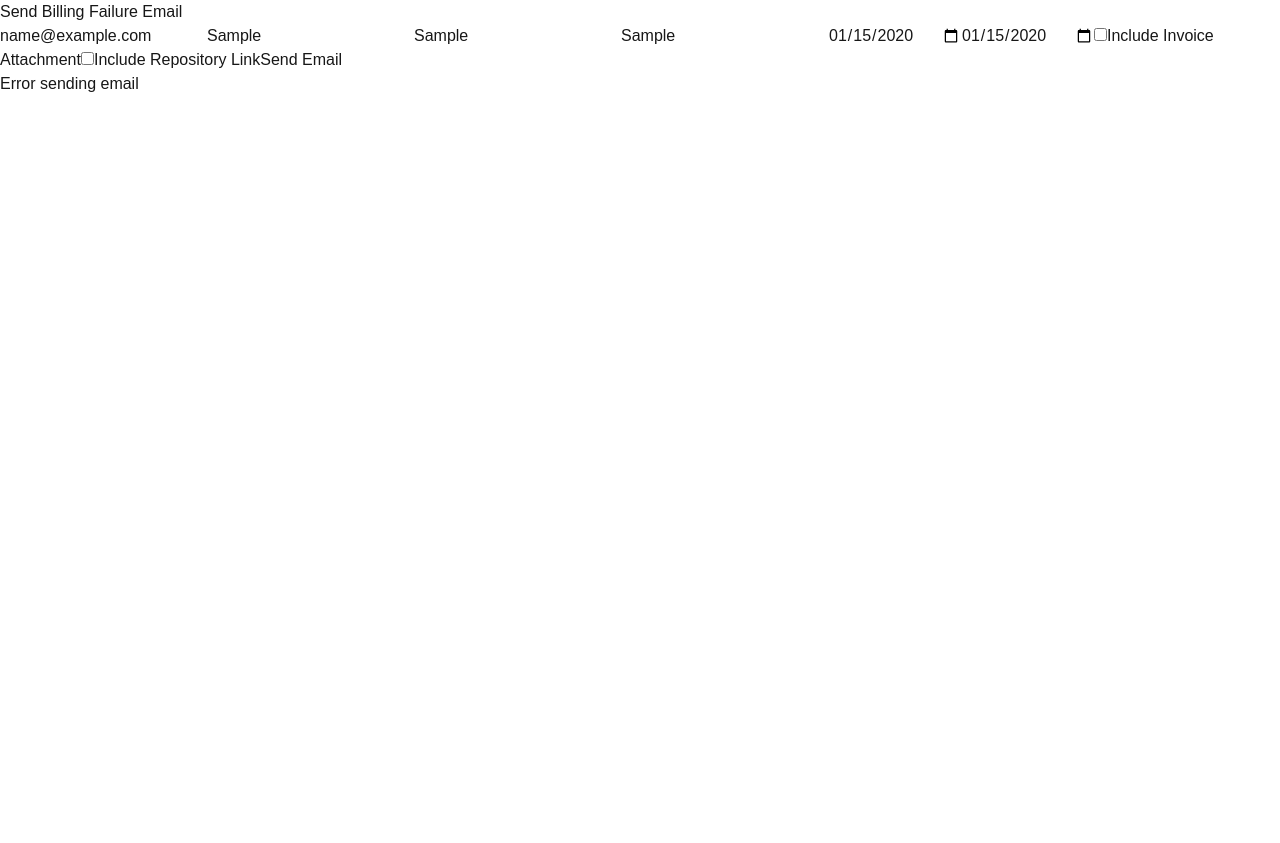
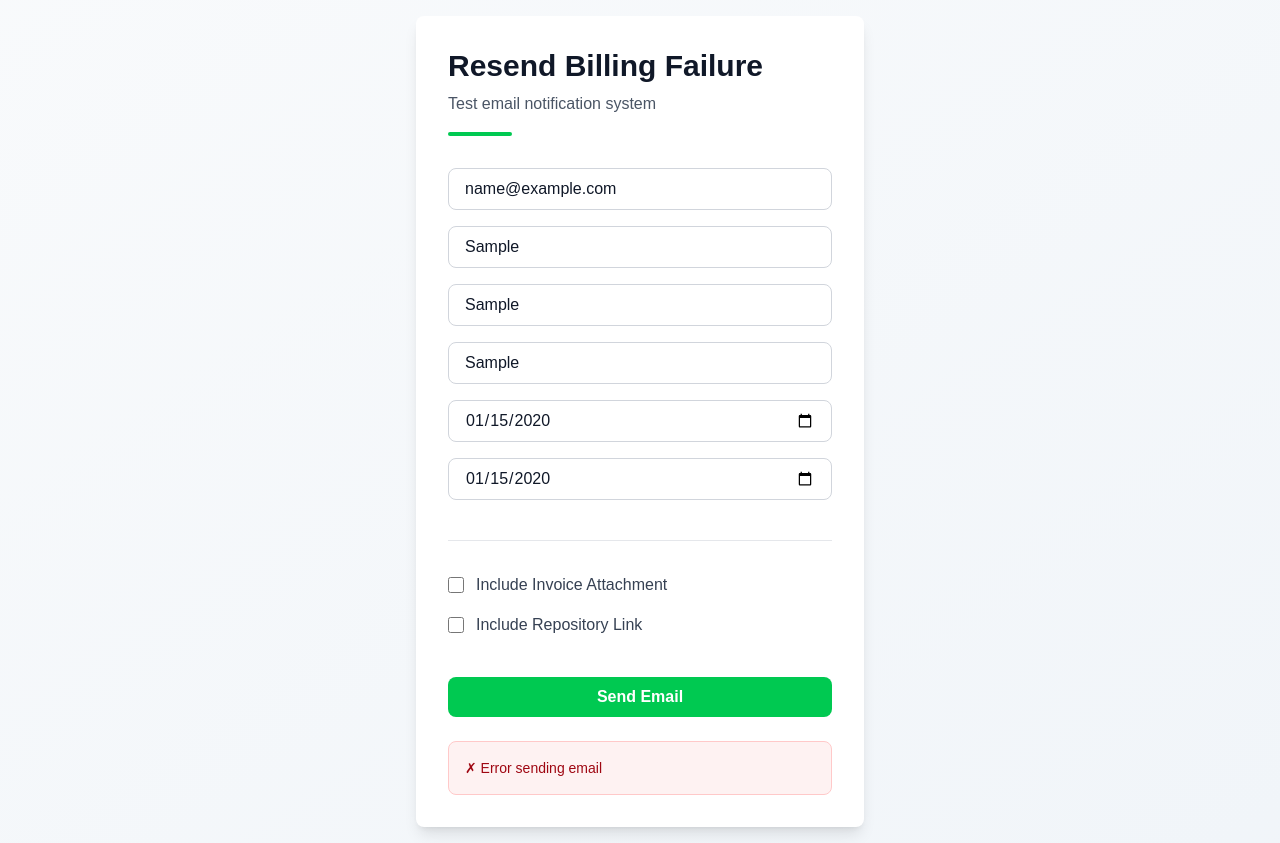
Before and after one commit to argdealba/resend-mail-demo, a Next.js app: page / in a window 1280 px wide. Both pictures are taken after typing "name@example.com", "Sample", "Sample", "Sample", "2020-01-15", "2020-01-15" into the empty fields and a click on the button "Send Email". Before the commit the page ends 800 px from the top, so only its background shows below. Built offline with nearby package versions, Linux system fonts and the light colour scheme; no server answers.

Commit message:
Style main page layout

```diff
--- a/src/app/api/send-billing-failure/route.tsx
+++ b/src/app/api/send-billing-failure/route.tsx
@@ -40,5 +40,5 @@ export async function POST(request: Request) {
 
   const response = await resend.emails.send(emailConfig);
 
-  return Response.json(response);
+  return Response.json({ id: response.id });
 }
--- a/src/app/page.tsx
+++ b/src/app/page.tsx
@@ -39,19 +39,30 @@ export default function Page() {
 
       if (response.ok) {
         const data = await response.json();
-        setMessage(`Email sent successfully! ID: ${data.id}`);
+        setMessage(`✓ Email sent successfully! ID: ${data.id}`);
       } else {
-        setMessage('Error sending email');
+        setMessage('✗ Error sending email');
       }
     } catch (error) {
-      setMessage('Error sending email');
+      setMessage('✗ Error sending email');
     }
   };
 
   return (
-    <div>
-      <h1>Send Billing Failure Email</h1>
-      <form onSubmit={handleSubmit}>
+    <div className="min-h-screen bg-gradient-to-br from-slate-50 to-slate-100 flex items-center justify-center p-4">
+      <div className="w-full max-w-md bg-white rounded-lg shadow-lg p-8">
+        {/* Header */}
+        <div className="mb-8">
+          <h1 className="text-3xl font-bold text-gray-900 mb-2">
+            Resend Billing Failure
+          </h1>
+          <p className="text-gray-600">Test email notification system</p>
+          <div className="h-1 w-16 bg-green-500 mt-4 rounded"></div>
+        </div>
+
+        {/* Form */}
+        <form onSubmit={handleSubmit} className="space-y-4">
+          {/* Email Input */}
           <input
             type="email"
             name="recipientEmail"
@@ -59,7 +70,10 @@ export default function Page() {
             value={formData.recipientEmail}
             onChange={handleChange}
             required
+            className="w-full px-4 py-2 text-gray-900 border border-gray-300 rounded-lg focus:outline-none focus:ring-2 focus:ring-green-500 focus:border-transparent"
           />
+
+          {/* Customer Name Input */}
           <input
             type="text"
             name="customerName"
@@ -67,7 +81,10 @@ export default function Page() {
             value={formData.customerName}
             onChange={handleChange}
             required
+            className="w-full px-4 py-2 text-gray-900 border border-gray-300 rounded-lg focus:outline-none focus:ring-2 focus:ring-green-500 focus:border-transparent"
           />
+
+          {/* Invoice Number Input */}
           <input
             type="text"
             name="invoiceNumber"
@@ -75,7 +92,10 @@ export default function Page() {
             value={formData.invoiceNumber}
             onChange={handleChange}
             required
+            className="w-full px-4 py-2 text-gray-900 border border-gray-300 rounded-lg focus:outline-none focus:ring-2 focus:ring-green-500 focus:border-transparent"
           />
+
+          {/* Amount Due Input */}
           <input
             type="text"
             name="amountDue"
@@ -83,44 +103,59 @@ export default function Page() {
             value={formData.amountDue}
             onChange={handleChange}
             required
+            className="w-full px-4 py-2 text-gray-900 border border-gray-300 rounded-lg focus:outline-none focus:ring-2 focus:ring-green-500 focus:border-transparent"
           />
+
+          {/* Charge Attempt Date */}
           <input
             type="date"
             name="chargeAttemptDate"
             value={formData.chargeAttemptDate}
             onChange={handleChange}
             required
+            className="w-full px-4 py-2 text-gray-900 border border-gray-300 rounded-lg focus:outline-none focus:ring-2 focus:ring-green-500 focus:border-transparent"
           />
+
+          {/* Next Retry Date */}
           <input
             type="date"
             name="nextRetryDate"
             value={formData.nextRetryDate}
             onChange={handleChange}
             required
+            className="w-full px-4 py-2 text-gray-900 border border-gray-300 rounded-lg focus:outline-none focus:ring-2 focus:ring-green-500 focus:border-transparent"
           />
 
-        <label>
+          {/* Divider */}
+          <div className="border-t border-gray-200 pt-4 mt-6"></div>
+
+          {/* Attachment Checkbox */}
+          <label className="flex items-center space-x-3 cursor-pointer">
             <input
               type="checkbox"
               name="includeAttachment"
               checked={formData.includeAttachment}
               onChange={handleChange}
+              className="w-4 h-4 text-green-500 bg-gray-100 border-gray-300 rounded focus:ring-2 focus:ring-green-500"
             />
-          Include Invoice Attachment
+            <span className="text-gray-700">Include Invoice Attachment</span>
           </label>
 
-        <label>
+          {/* Repository Link Checkbox */}
+          <label className="flex items-center space-x-3 cursor-pointer">
             <input
               type="checkbox"
               name="includeRepoLink"
               checked={formData.includeRepoLink}
               onChange={handleChange}
+              className="w-4 h-4 text-green-500 bg-gray-100 border-gray-300 rounded focus:ring-2 focus:ring-green-500"
             />
-          Include Repository Link
+            <span className="text-gray-700">Include Repository Link</span>
           </label>
 
+          {/* Conditional Repo Link Fields */}
           {formData.includeRepoLink && (
-          <>
+            <div className="bg-green-50 p-4 rounded-lg space-y-3">
               <input
                 type="text"
                 name="repoLinkLabel"
@@ -128,6 +163,7 @@ export default function Page() {
                 value={formData.repoLinkLabel}
                 onChange={handleChange}
                 required
+                className="w-full px-4 py-2 text-gray-900 border border-gray-300 rounded-lg focus:outline-none focus:ring-2 focus:ring-green-500 focus:border-transparent"
               />
               <input
                 type="url"
@@ -136,13 +172,33 @@ export default function Page() {
                 value={formData.repoLinkUrl}
                 onChange={handleChange}
                 required
+                className="w-full px-4 py-2 text-gray-900 border border-gray-300 rounded-lg focus:outline-none focus:ring-2 focus:ring-green-500 focus:border-transparent"
               />
-          </>
+            </div>
           )}
 
-        <button type="submit">Send Email</button>
+          {/* Submit Button */}
+          <button
+            type="submit"
+            className="w-full mt-6 bg-green-500 hover:bg-green-600 text-white font-semibold py-2 rounded-lg transition-colors duration-200"
+          >
+            Send Email
+          </button>
         </form>
-      {message && <p>{message}</p>}
+
+        {/* Message */}
+        {message && (
+          <div
+            className={`mt-6 p-4 rounded-lg text-sm font-medium ${
+              message.includes('successfully')
+                ? 'bg-green-50 text-green-800 border border-green-200'
+                : 'bg-red-50 text-red-800 border border-red-200'
+            }`}
+          >
+            {message}
+          </div>
+        )}
+      </div>
     </div>
   );
 }
```
Lines whose indentation alone changed are shown as unchanged.
